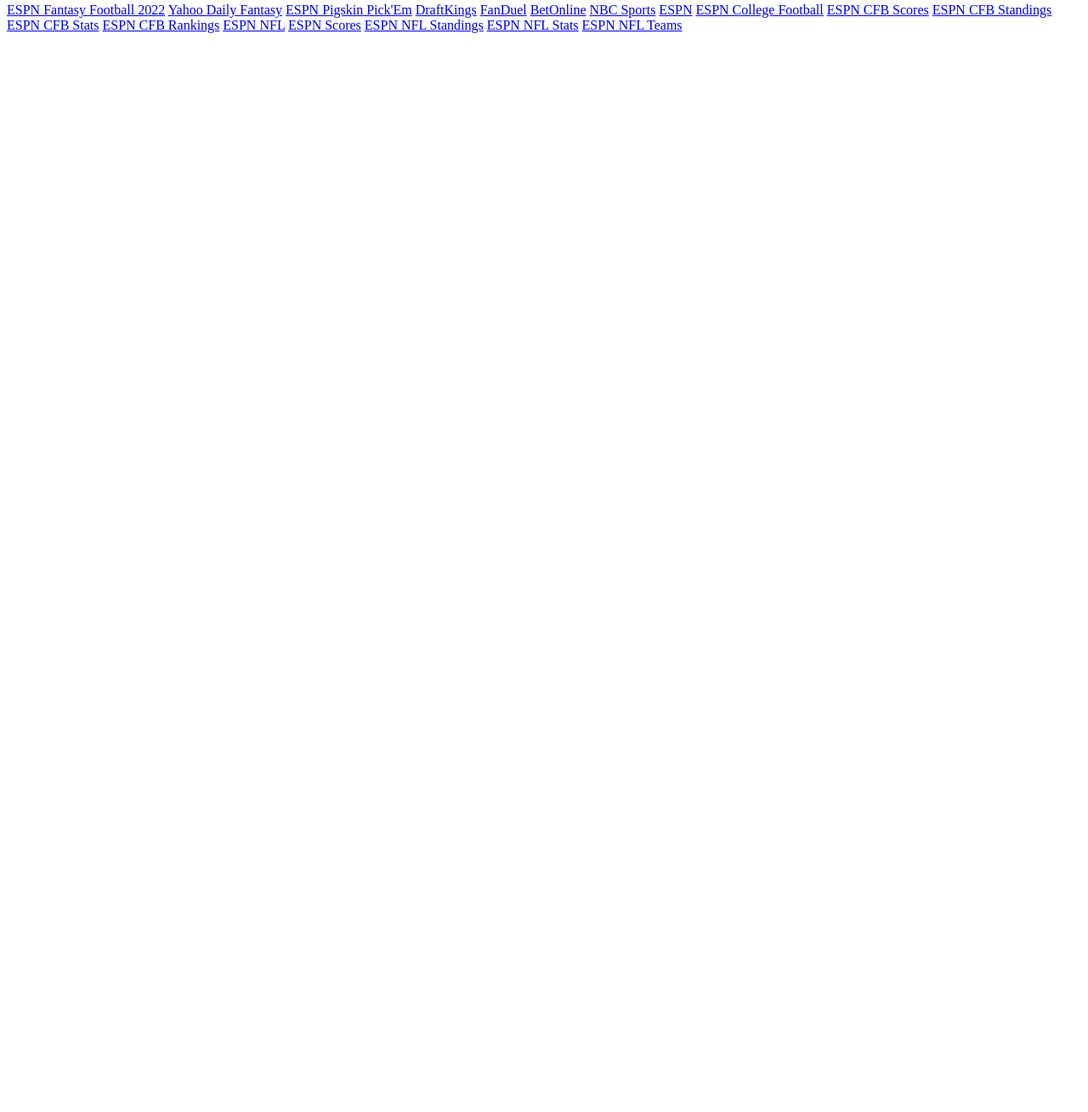
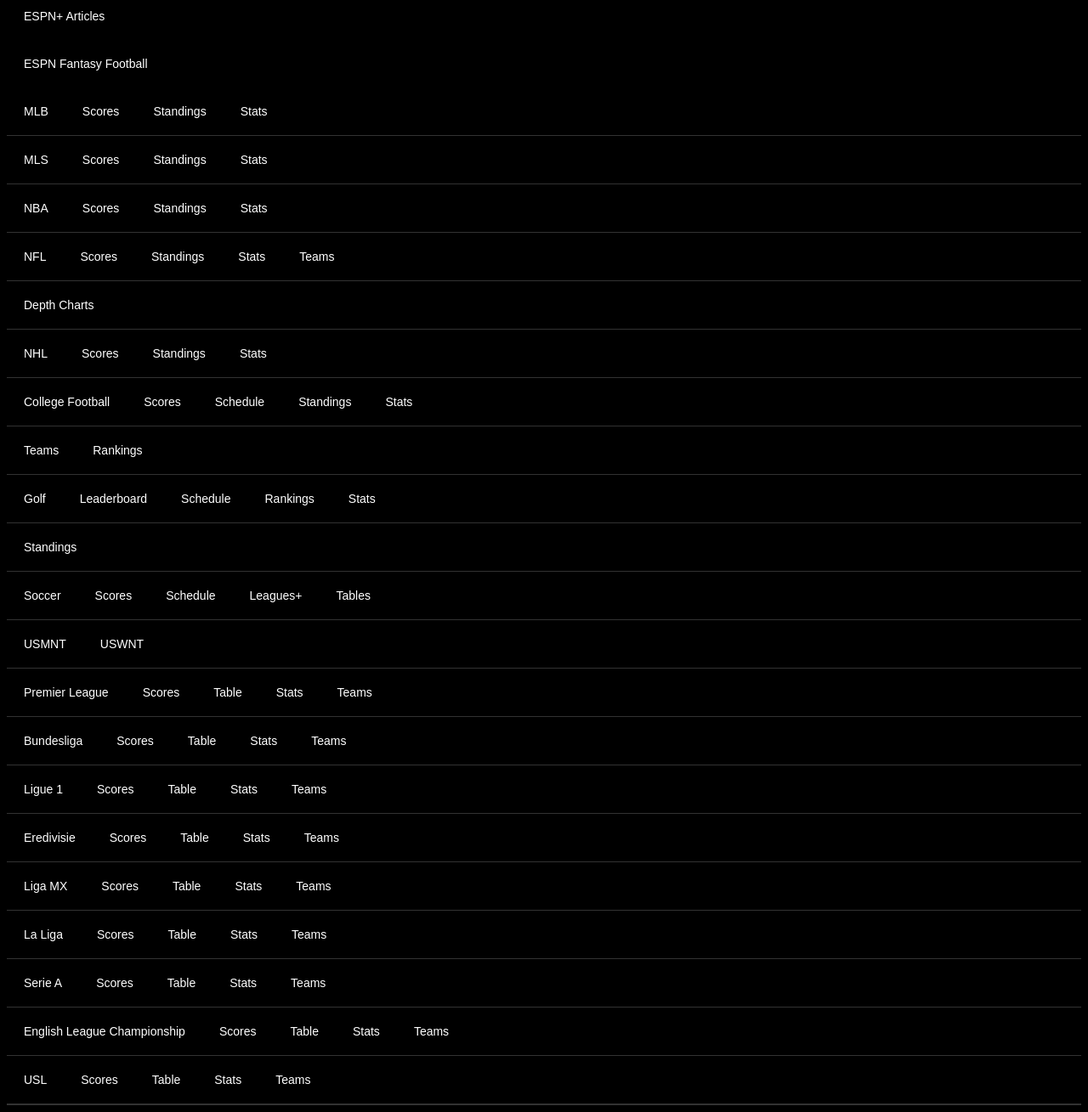
Before and after one commit to zacito/zacito.github.io, a plain HTML site: page s/index.html in a window 1280 px wide. Shown: the part 73-1382 px from the top of the page at 85% size. Before the commit the page ends 800 px from the top, so only its background shows below. Drawn offline with Linux system fonts and the light colour scheme.

Commit message:
20221101

```diff
--- a/s/index.html
+++ b/s/index.html
@@ -1,34 +1,168 @@
-<!DOCTYPE html>
+ <!DOCTYPE html>
+<html>
 <head>
- <title>Bookmarks Sports</title>
- <meta name="viewport" content="width=device-width, initial-scale=1.0">
+  <meta charset="UTF-8">
+  <meta name="viewport" content="width=device-width,initial-scale=1">
+  <title>Sports</title>
+  <style type="text/css">
+    a{color:white;display:block;outline:0;padding:20px;text-decoration:none;}
+body{background:black;font-family:sans-serif;font-size:14px;}
+div{border-bottom:1px solid #323232;display:flex;}
+h1{color:white;letter-spacing:-2px;}
+p{color:white;text-align:center;}
+pre{color:white;}
+pre a {border:none;display:initial;padding:0;}
+  </style>
 </head>
 <body>
-<!--
-<a href=""></a>
--->
-2 20220910 od
+<a href="https://www.espn.com/">ESPN</a>
+<a href="https://www.espn.com/espnplus/news/">ESPN+ Articles</a>
+<a href="https://www.espn.com/fantasy/football/">ESPN Fantasy Football</a>
+<div>
+<a href="https://www.espn.com/mlb/">MLB</a>
+<a href="https://www.espn.com/mlb/scoreboard">Scores</a>
+<a href="https://www.espn.com/mlb/standings">Standings</a>
+<a href="https://www.espn.com/mlb/stats">Stats</a>
+</div>
+<div>
+<a href="https://www.espn.com/soccer/league/_/name/usa.1">MLS</a>
+<a href="https://https://www.espn.com/soccer/scoreboard/_/league/usa.1/date/20220626">Scores</a>
+<a href="https://www.espn.com/soccer/table/_/league/usa.1">Standings</a>
+<a href="https://www.espn.com/soccer/stats/_/league/usa.1">Stats</a>
+</div>
+<div>
 
+<a href="https://www.espn.com/nba/">NBA</a>
+<a href="https://www.espn.com/nba/scoreboard">Scores</a>
+<a href="https://www.espn.com/nba/standings">Standings</a>
+<a href="https://www.espn.com/nba/stats">Stats</a>
+</div>
+<div>
 
-<p>sports</p>
-<a href="https://fantasy.espn.com/football/team?leagueId=513650293&teamId=10&seasonId=2022">ESPN Fantasy Football 2022</a>
-<a href="https://sports.yahoo.com/dailyfantasy/">Yahoo Daily Fantasy</a>
-<a href="https://fantasy.espn.com/games/nfl-pigskin-pickem-2022/make-picks?addata=pigskinpickem2022_nfl_web_fantasynav">ESPN Pigskin Pick'Em</a>
-<a href="https://www.draftkings.com/lobby#/featured">DraftKings</a>
-<a href="https://www.fanduel.com/contests">FanDuel</a>
-<a href="https://www.betonline.ag/">BetOnline</a>
-<a href="https://www.nbcsports.com/">NBC Sports</a>
-<a href="https://www.espn.com/">ESPN</a>
-<a href="https://www.espn.com/college-football/">ESPN College Football</a>
-<a href="https://www.espn.com/college-football/scoreboard">ESPN CFB Scores</a>
-<a href="https://www.espn.com/college-football/standings">ESPN CFB Standings</a>
-<a href="https://www.espn.com/college-football/stats">ESPN CFB Stats</a>
-<a href="https://www.espn.com/college-football/rankings">ESPN CFB Rankings</a>
-<a href="https://www.espn.com/nfl/">ESPN NFL</a>
-<a href="https://www.espn.com/nfl/scoreboard">ESPN Scores</a>
-<a href="https://www.espn.com/nfl/standings">ESPN NFL Standings</a>
-<a href="https://www.espn.com/nfl/stats">ESPN NFL Stats</a>
-<a href="https://www.espn.com/nfl/teams">ESPN NFL Teams</a>
+<a href="https://www.espn.com/nfl/">NFL</a>
+<a href="https://www.espn.com/nfl/scoreboard">Scores</a>
+<a href="https://www.espn.com/nfl/standings">Standings</a>
+<a href="https://www.espn.com/nfl/stats">Stats</a>
+<a href="https://www.espn.com/nfl/teams">Teams</a>
+</div>
+<div>
+<a href="https://www.espn.com/nfl/story/_/id/29098001/2020-nfl-depth-charts-all-32-teams">Depth Charts</a>
+</div>
+<div>
+
+<a href="https://www.espn.com/nhl/">NHL</a>
+<a href="https://www.espn.com/nhl/scoreboard">Scores</a>
+<a href="https://www.espn.com/nhl/standings">Standings</a>
+<a href="https://www.espn.com/nhl/stats">Stats</a>
+</div>
+<div>
+
+<a href="https://www.espn.com/college-football/">College Football</a>
+<a href="https://www.espn.com/college-football/scoreboard">Scores</a>
+<a href="https://www.espn.com/college-football/schedule">Schedule</a>
+<a href="https://www.espn.com/college-football/standings">Standings</a>
+<a href="https://www.espn.com/college-football/stats">Stats</a>
+</div>
+<div>
+<a href="https://www.espn.com/college-football/teams">Teams</a>
+<a href="https://www.espn.com/college-football/rankings">Rankings</a>
+</div>
+<div>
+<a href="https://www.espn.com/golf/">Golf</a>
+<a href="https://www.espn.com/golf/leaderboard">Leaderboard</a>
+<a href="https://www.espn.com/golf/schedule">Schedule</a>
+<a href="https://www.espn.com/golf/rankings">Rankings</a>
+<a href="https://www.espn.com/golf/stats">Stats</a>
+</div>
+<div>
+<a href="https://www.espn.com/golf/standings/_/tournament/pgapresus">Standings</a>
+</div>
+<div>
+
+<a href="https://www.espn.com/soccer/">Soccer</a>
+<a href="https://www.espn.com/soccer/scoreboard">Scores</a>
+<a href="https://www.espn.com/soccer/schedule">Schedule</a>
+<a href="https://www.espn.com/soccer/competitions">Leagues+</a>
+<a href="https://www.espn.com/soccer/table/_/league/eng.1">Tables</a>
+</div>
+<div>
+<a href="https://www.espn.com/soccer/team/_/id/660/united-states">USMNT</a>
+<a href="https://www.espn.com/soccer/team/_/id/2765/united-states">USWNT</a>
+</div>
+<div>
+
+<a href="https://www.espn.com/soccer/league/_/name/eng.1">Premier League</a>
+<a href="https://www.espn.com/soccer/scoreboard?league=eng.1">Scores</a>
+<a href="https://www.espn.com/soccer/table/_/league/eng.1">Table</a>
+<a href="http://www.espn.com/soccer/stats/_/league/eng.1">Stats</a>
+<a href="http://www.espn.com/soccer/teams/_/league/eng.1">Teams</a>
+</div>
+<div>
+
+<a href="http://www.espn.com/soccer/league/_/name/ger.1">Bundesliga</a>
+<a href="https://www.espn.com/soccer/scoreboard/_/league/ger.1/">Scores</a>
+<a href="https://www.espn.com/soccer/standings/_/league/ger.1/season/2022">Table</a>
+<a href="http://www.espn.com/soccer/stats/_/league/ger.1">Stats</a>
+<a href="http://www.espn.com/soccer/teams/_/league/ger.1">Teams</a>
+</div>
+<div>
+
+<a href="http://www.espn.com/soccer/league/_/name/fra.1">Ligue 1</a>
+<a href="https://www.espn.com/soccer/scoreboard/_/league/fra.1">Scores</a>
+<a href="https://www.espn.com/soccer/standings/_/league/fra.1/season/2022">Table</a>
+<a href="http://www.espn.com/soccer/stats/_/league/fra.1">Stats</a>
+<a href="http://www.espn.com/soccer/teams/_/league/fra.1">Teams</a>
+</div>
+<div>
+
+<a href="http://www.espn.com/soccer/league/_/name/ned.1">Eredivisie</a>
+<a href="https://www.espn.com/soccer/scoreboard/_/league/ned.1">Scores</a>
+<a href="https://www.espn.com/soccer/standings/_/league/ned.1/season/2022">Table</a>
+<a href="http://www.espn.com/soccer/stats/_/league/ned.1">Stats</a>
+<a href="http://www.espn.com/soccer/teams/_/league/ned.1">Teams</a>
+</div>
+<div>
+
+<a href="http://www.espn.com/soccer/league/_/name/mex.1">Liga MX</a>
+<a href="https://www.espn.com/soccer/scoreboard/_/league/mex.1">Scores</a>
+<a href="https://www.espn.com/soccer/standings/_/league/mex.1/season/2022">Table</a>
+<a href="http://www.espn.com/soccer/stats/_/league/mex.1">Stats</a>
+<a href="http://www.espn.com/soccer/teams/_/league/mex.1">Teams</a>
+</div>
+<div>
+
+<a href="http://www.espn.com/soccer/league/_/name/esp.1">La Liga</a>
+<a href="https://www.espn.com/soccer/scoreboard/_/league/esp.1">Scores</a>
+<a href="https://www.espn.com/soccer/standings/_/league/esp.1/season/2022">Table</a>
+<a href="http://www.espn.com/soccer/stats/_/league/esp.1">Stats</a>
+<a href="http://www.espn.com/soccer/teams/_/league/esp.1">Teams</a>
+</div>
+<div>
+
+<a href="http://www.espn.com/soccer/league/_/name/ita.1">Serie A</a>
+<a href="https://www.espn.com/soccer/scoreboard/_/league/ita.1">Scores</a>
+<a href="https://www.espn.com/soccer/standings/_/league/ita.1/season/2022">Table</a>
+<a href="http://www.espn.com/soccer/stats/_/league/ita.1">Stats</a>
+<a href="http://www.espn.com/soccer/teams/_/league/ita.1">Teams</a>
+</div>
+<div>
+
+<a href="http://www.espn.com/soccer/league/_/name/eng.2">English League Championship</a>
+<a href="https://www.espn.com/soccer/scoreboard/_/league/eng.2">Scores</a>
+<a href="https://www.espn.com/soccer/standings/_/league/eng.2/season/2022">Table</a>
+<a href="http://www.espn.com/soccer/stats/_/league/eng.2">Stats</a>
+<a href="http://www.espn.com/soccer/teams/_/league/eng.2">Teams</a>
+</div>
+<div>
+
+<a href="http://www.espn.com/soccer/league/_/name/usa.usl.1">USL</a>
+<a href="https://www.espn.com/soccer/scoreboard/_/league/usa.usl.1">Scores</a>
+<a href="https://www.espn.com/soccer/standings/_/league/usa.usl.1/season/2022">Table</a>
+<a href="http://www.espn.com/soccer/stats/_/league/usa.usl.1">Stats</a>
+<a href="http://www.espn.com/soccer/teams/_/league/usa.usl.1">Teams</a>
+</div>
+<div>
+</div>
 
 
 </body>
```
